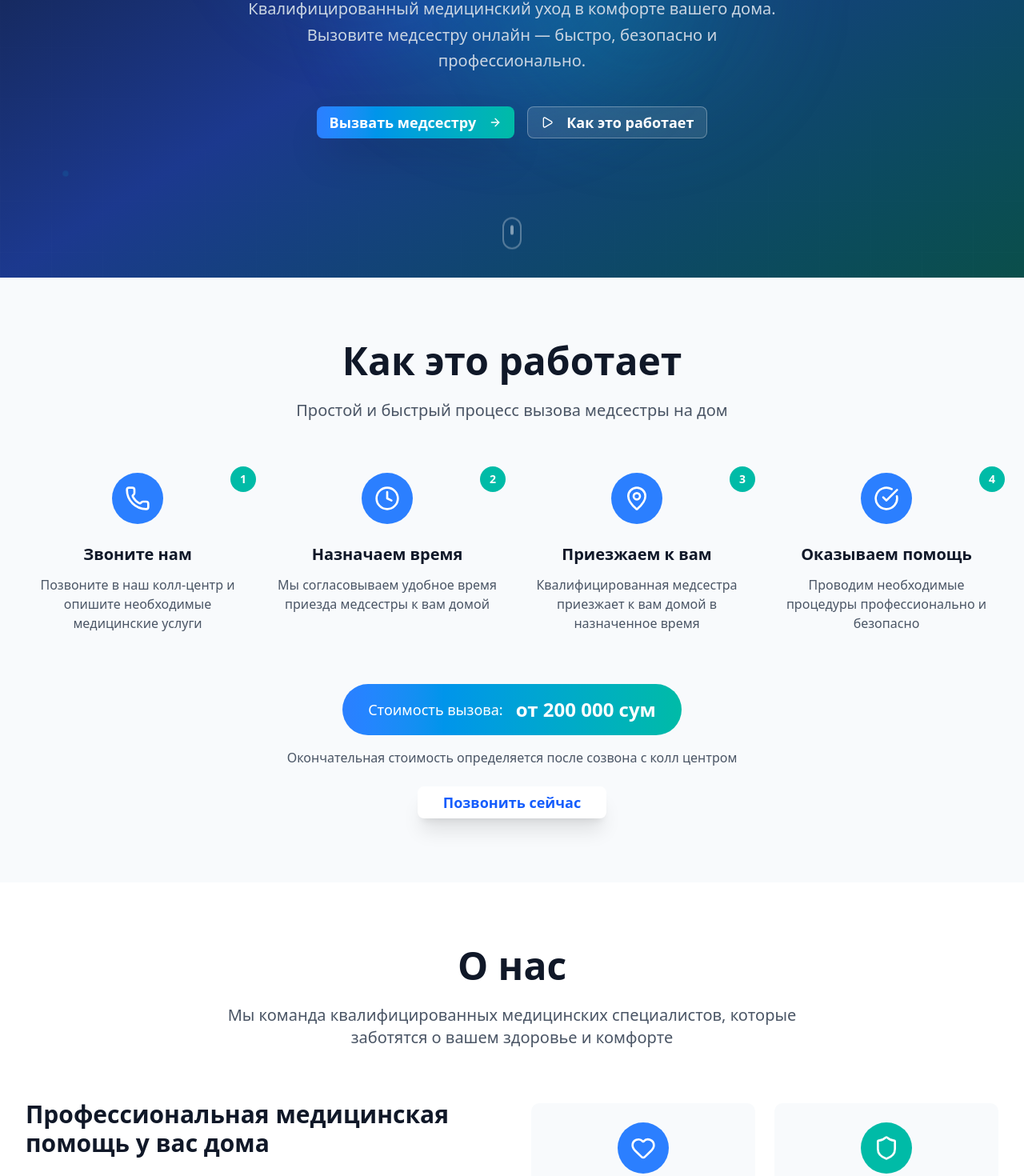
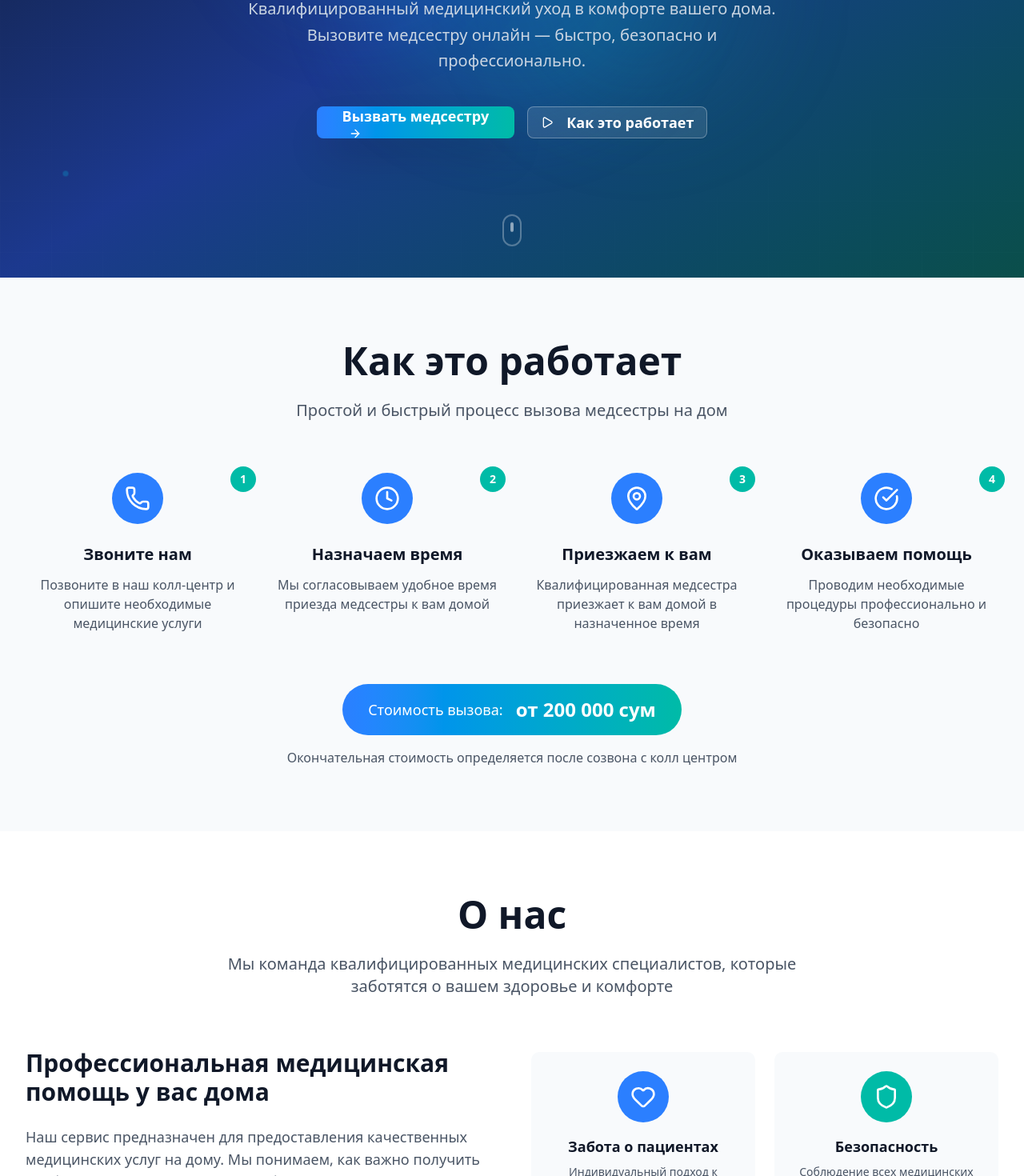
Before and after one commit to Kirill-jsdev/online-care, a Next.js app: page / in a window 1280 px wide. Shown: the part 453-1923 px from the top of the page at 80% size. Built offline with nearby package versions, Linux system fonts and the light colour scheme.

Commit message:
Continued...

```diff
--- a/src/components/sections/Footer.tsx
+++ b/src/components/sections/Footer.tsx
@@ -6,12 +6,12 @@ export function Footer() {
       <div className="container mx-auto px-4 sm:px-6 lg:px-8">
         <div className="flex flex-col sm:flex-row justify-between items-center gap-4">
           {/* Phone number - Left */}
-          <div className="flex items-center gap-2">
+          {/* <div className="flex items-center gap-2">
             <Phone className="w-4 h-4 text-blue-300" />
             <a href="tel:+998900000000" className="text-blue-100 hover:text-white transition-colors text-sm">
               +998 (90) 000-00-00
             </a>
-          </div>
+          </div> */}
 
           {/* Social media - Right */}
           <div className="flex items-center gap-3">
--- a/src/components/sections/Hero.tsx
+++ b/src/components/sections/Hero.tsx
@@ -35,8 +35,10 @@ export function Hero() {
               size="lg"
               className="group bg-gradient-to-r from-blue-500 to-teal-500 hover:from-blue-600 hover:to-teal-600 text-white border-0 px-8 py-4 text-lg font-semibold shadow-2xl hover:shadow-blue-500/25 transition-all duration-300 hover:-translate-y-1"
             >
-              Вызвать медсестру
-              <ArrowRight className="ml-2 w-5 h-5 group-hover:translate-x-1 transition-transform" />
+              <a href="#cta">
+                Вызвать медсестру
+                <ArrowRight className="ml-2 w-5 h-5 group-hover:translate-x-1 transition-transform" />
+              </a>
             </Button>
 
             <Button
--- a/src/components/sections/HowItWorks.tsx
+++ b/src/components/sections/HowItWorks.tsx
@@ -77,7 +77,7 @@ export function HowItWorks() {
           <p className="mt-4 text-gray-600">Окончательная стоимость определяется после созвона с колл центром</p>
 
           {/* Call button */}
-          <div className="mt-6">
+          {/* <div className="mt-6">
             <Button
               size="lg"
               className="bg-white text-blue-600 hover:bg-blue-50 px-8 py-4 text-lg font-semibold shadow-xl hover:shadow-2xl transition-all duration-300"
@@ -85,7 +85,7 @@ export function HowItWorks() {
             >
               <a href="tel:+998900000000">Позвонить сейчас</a>
             </Button>
-          </div>
+          </div> */}
         </div>
       </div>
     </section>
--- a/src/components/shared/TopMenu.tsx
+++ b/src/components/shared/TopMenu.tsx
@@ -28,7 +28,7 @@ const TopMenu = () => {
 
       <div className="flex gap-3 animate-fade-in-up delay-100">
         <a
-          href="https://instagram.com"
+          href="https://www.instagram.com/zabota.uz/"
           target="_blank"
           rel="noopener noreferrer"
           className="group p-3 bg-white/10 backdrop-blur-sm border border-white/20 rounded-full hover:bg-white/20 transition-all duration-300 hover:-translate-y-1 hover:shadow-lg"
```
